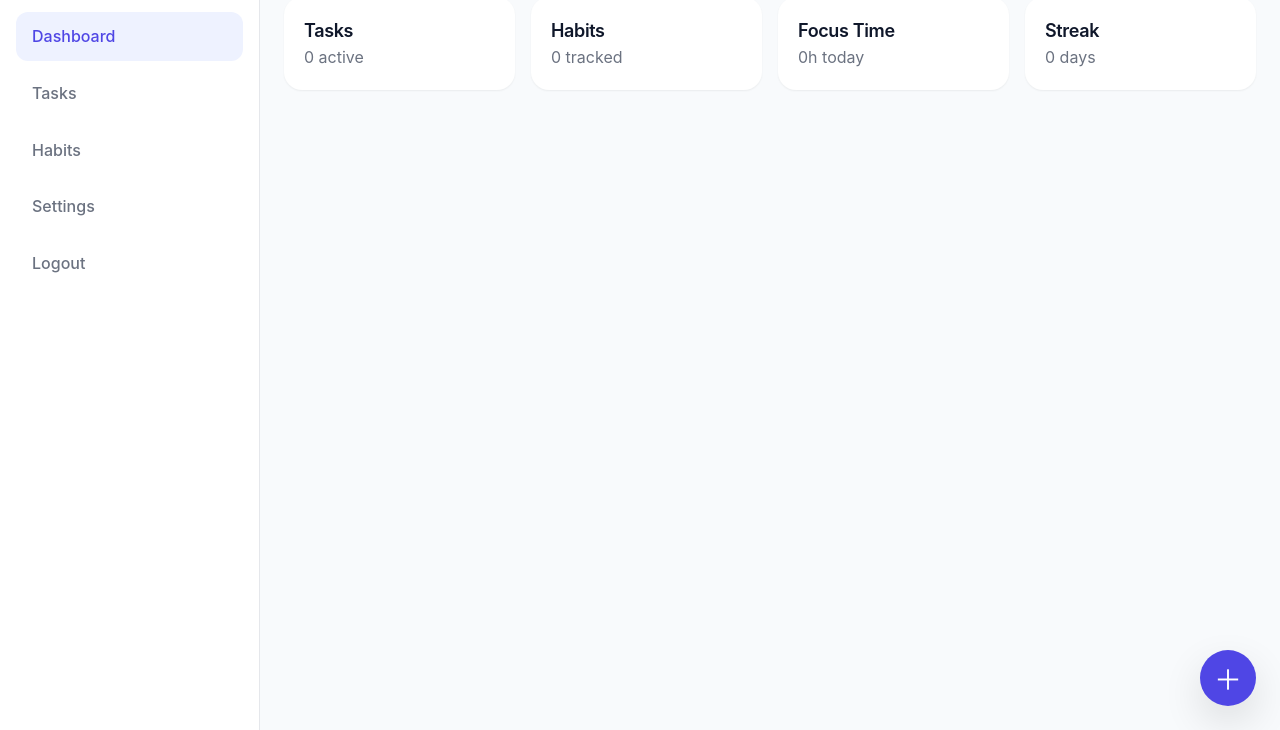
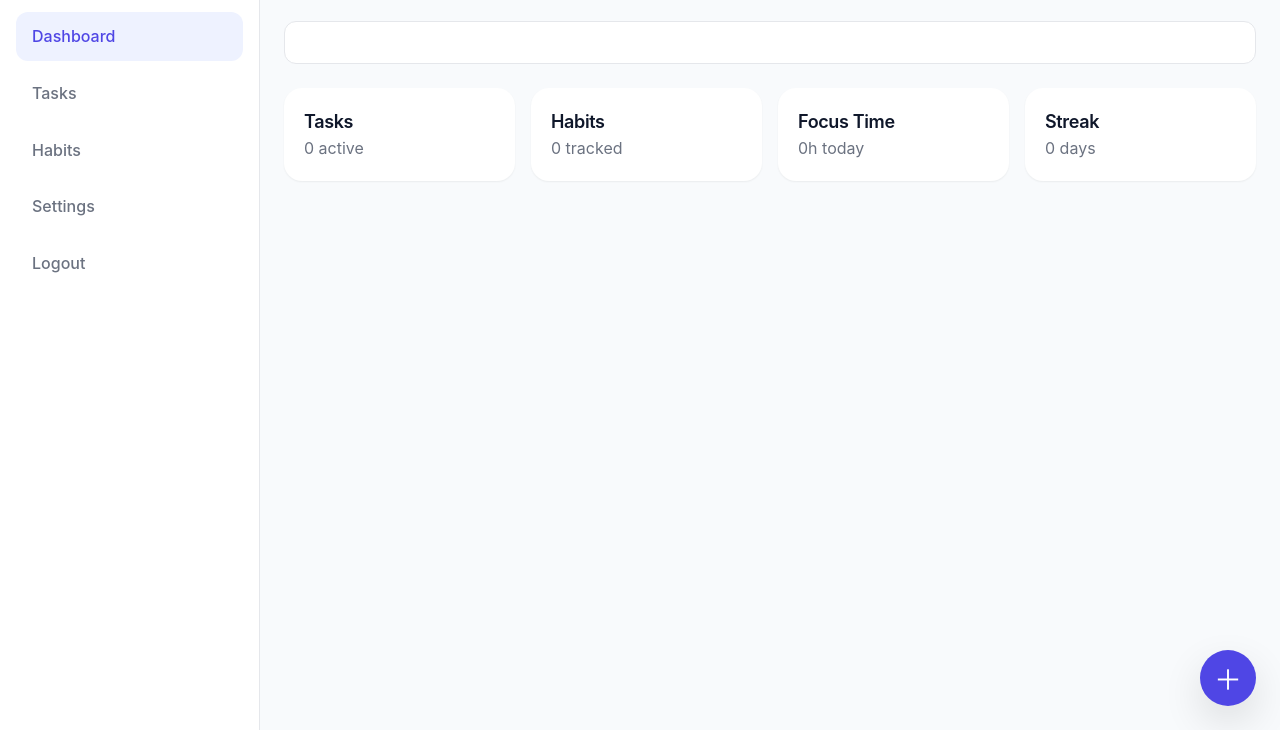
Before and after one commit to Sayed24/FlowDesk, a plain HTML site: page index.html in a window 1280 px wide. Shown: the part 70-800 px from the top of the page. Drawn offline with Linux system fonts and the light colour scheme; sample sign-in values are in the browser's storage.

Commit message:
Update index.html

```diff
--- a/index.html
+++ b/index.html
@@ -34,6 +34,12 @@
     <header class="topbar">
       <button class="theme-toggle">🌙</button>
     </header>
+    <h2 data-i18n="tasks.title"></h2>
+
+<input
+  type="text"
+  data-i18n-placeholder="tasks.new_task"
+/>
 
     <section class="dashboard-grid">
 
```
